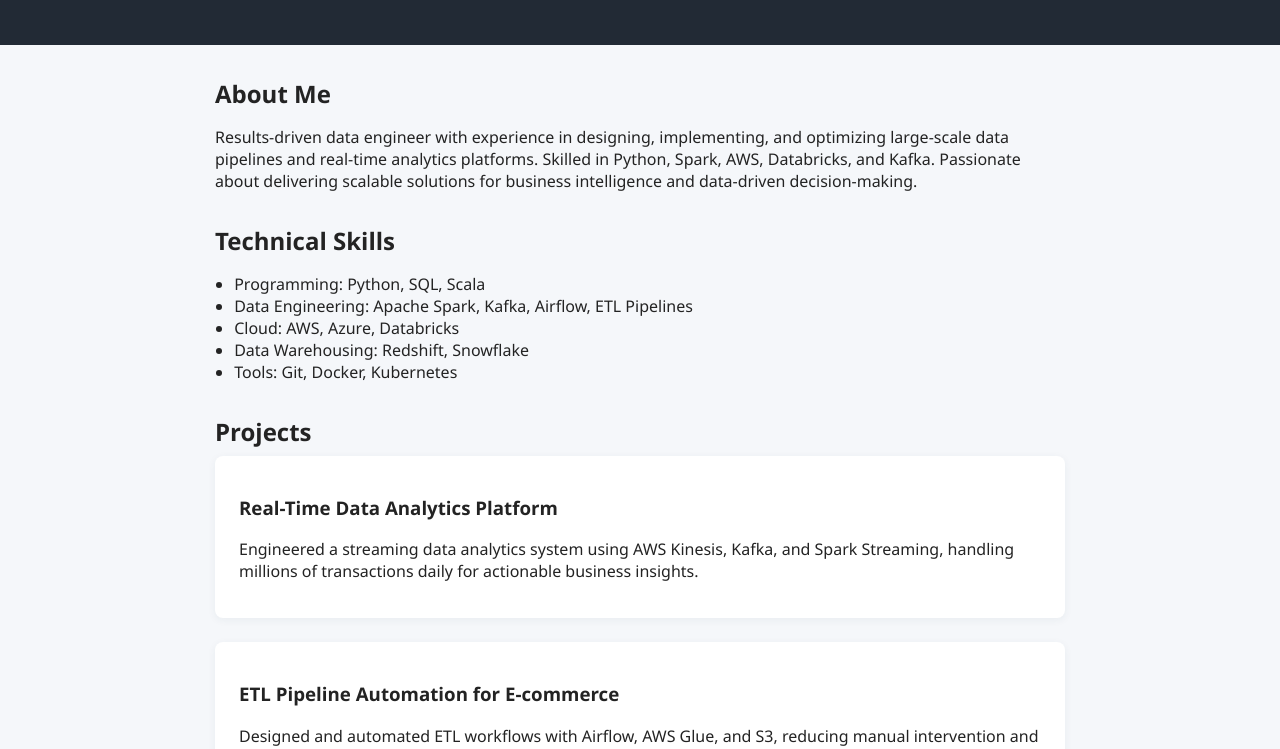
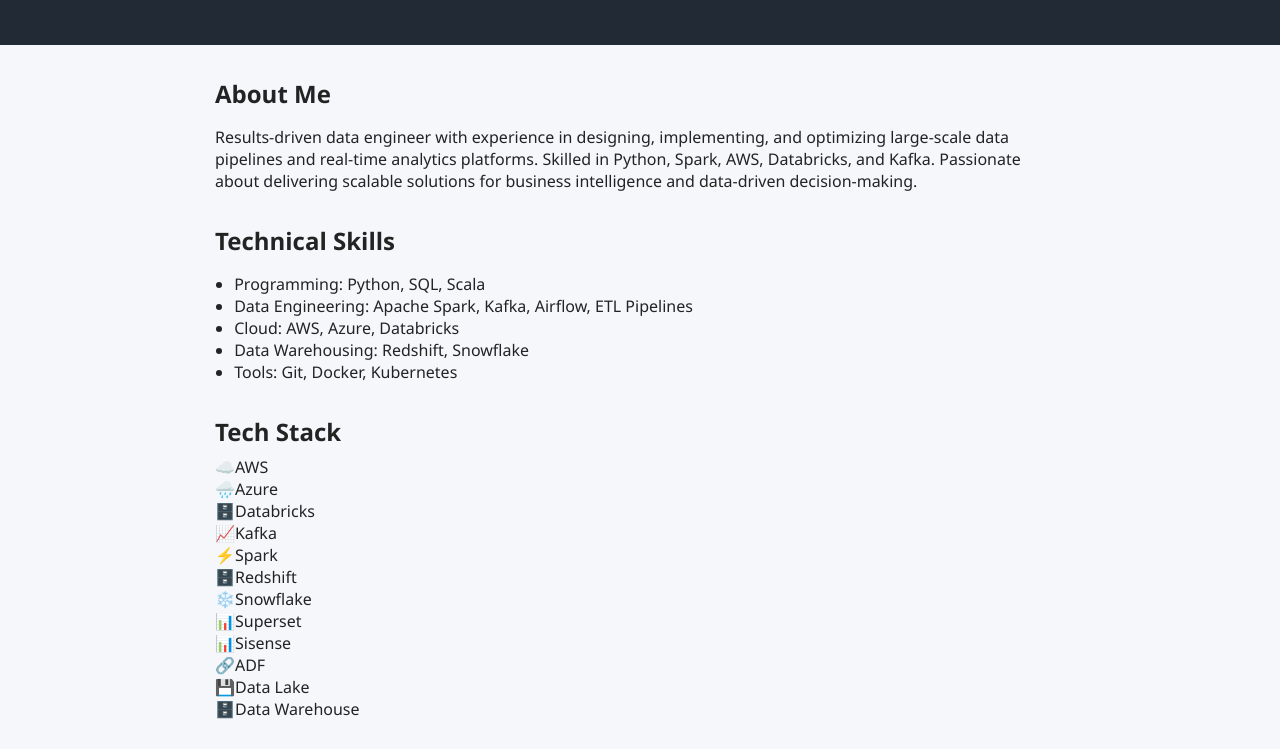
Before and after one commit to Pradeepk-DE/my-portfolio, a plain HTML site: page index.html in a window 1280 px wide. Shown: the part 186-935 px from the top of the page. Drawn offline with Linux system fonts and the light colour scheme.

Commit message:
Update index.html

```diff
--- a/index.html
+++ b/index.html
@@ -38,6 +38,24 @@
       <li>Tools: Git, Docker, Kubernetes</li>
     </ul>
   </section>
+  <!-- Example: Place below About or Skills section -->
+<section id="techstack" class="container">
+  <h2>Tech Stack</h2>
+  <div class="tech-stack-grid">
+    <div class="tech-item"><span class="tech-icon">☁️</span>AWS</div>
+    <div class="tech-item"><span class="tech-icon">🌧️</span>Azure</div>
+    <div class="tech-item"><span class="tech-icon">🗄️</span>Databricks</div>
+    <div class="tech-item"><span class="tech-icon">📈</span>Kafka</div>
+    <div class="tech-item"><span class="tech-icon">⚡</span>Spark</div>
+    <div class="tech-item"><span class="tech-icon">🗄️</span>Redshift</div>
+    <div class="tech-item"><span class="tech-icon">❄️</span>Snowflake</div>
+    <div class="tech-item"><span class="tech-icon">📊</span>Superset</div>
+    <div class="tech-item"><span class="tech-icon">📊</span>Sisense</div>
+    <div class="tech-item"><span class="tech-icon">🔗</span>ADF</div>
+    <div class="tech-item"><span class="tech-icon">💾</span>Data Lake</div>
+    <div class="tech-item"><span class="tech-icon">🗄️</span>Data Warehouse</div>
+  </div>
+</section>
 
   <section id="projects" class="container">
     <h2>Projects</h2>
```
